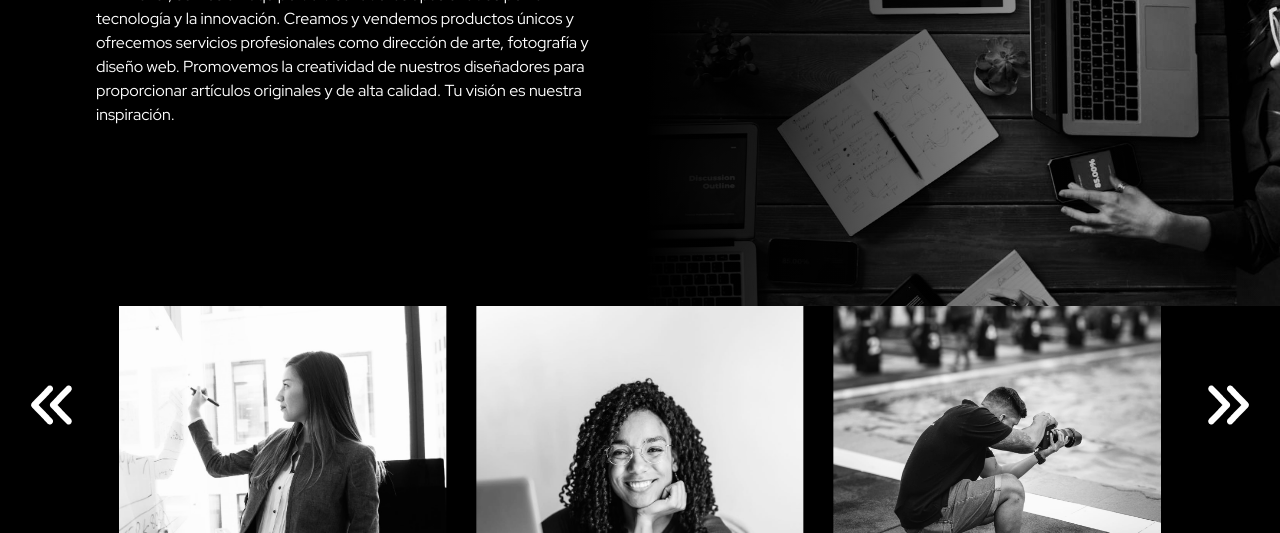
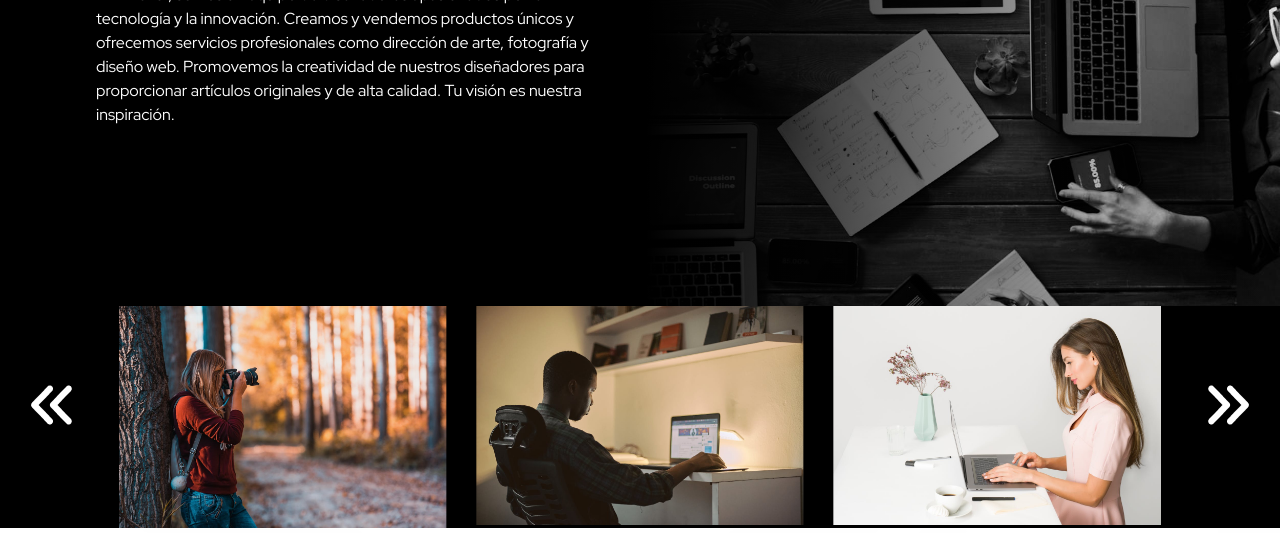
Before and after one commit to jopardor/anchor-site, a plain HTML site: page nosotros.html in a window 1280 px wide. Shown: the part 267-800 px from the top of the page. Drawn offline with nearby package versions, Linux system fonts and the light colour scheme; a web font is replaced by a local one.

Commit message:
listo
listo

```diff
--- a/nosotros.html
+++ b/nosotros.html
@@ -72,15 +72,15 @@
         </div>
         <div class="col-md-10 text-center justify-content-center">
             <div class="my-slider">
-                <div><img src="assets/img/diseñador-2.jpg" class="w-100"></div>
-                <div><img src="assets/img/diseñador-1.jpg" class="w-100"></div>
-                <div><img src="assets/img/diseñador-3.jpg" class="w-100"></div>
-                <div><img src="assets/img/diseñador-1.jpg" class="w-100"></div>
-                <div><img src="assets/img/diseñador-2.jpg" class="w-100"></div>
-                <div><img src="assets/img/diseñador-3.jpg" class="w-100"></div>
-                <div><img src="assets/img/diseñador-4.jpg" class="w-100"></div>
-                <div><img src="assets/img/diseñador-1.jpg" class="w-100"></div>
-                <div><img src="assets/img/diseñador-2.jpg" class="w-100"></div>
+                <div><img src="assets/img/disenador-carrusel-1.jpg" class="w-100"></div>
+                <div><img src="assets/img/disenador-carrusel-2.jpg" class="w-100"></div>
+                <div><img src="assets/img/disenador-carrusel-3.jpg" class="w-100"></div>
+                <div><img src="assets/img/disenador-carrusel-1.jpg" class="w-100"></div>
+                <div><img src="assets/img/disenador-carrusel-2.jpg" class="w-100"></div>
+                <div><img src="assets/img/disenador-carrusel-3.jpg" class="w-100"></div>
+                <div><img src="assets/img/disenador-carrusel-1.jpg" class="w-100"></div>
+                <div><img src="assets/img/disenador-carrusel-2.jpg" class="w-100"></div>
+                <div><img src="assets/img/disenador-carrusel-3.jpg" class="w-100"></div>
             </div>
         </div>
         <div class="col-md-1 custom-controls mt-5 pt-4">
```
Also changed, not shown: index.html (+3 -3 lines), assets/img/disenador-carrusel-1.jpg (renamed from assets/img/diseñador-carrusel-1.jpg), assets/img/disenador-carrusel-2.jpg (renamed from assets/img/diseñador-carrusel-2.jpg), assets/img/disenador-carrusel-3.jpg (renamed from assets/img/diseñador-carrusel-3.jpg).
